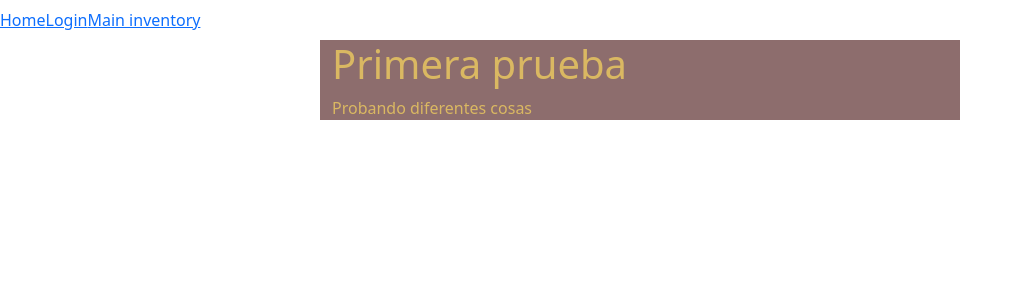
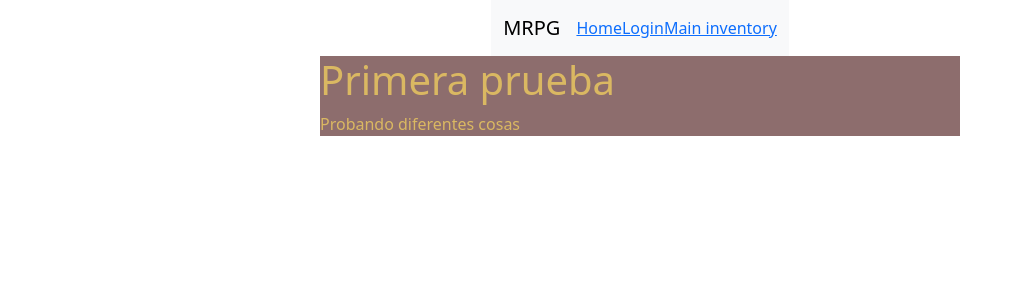
Before and after one commit to Veluxian/pp_001, a React (Create React App) app in the folder front_pp_01/: page / in a window 1280 px wide. Shown: the top 300 px of the page, without its empty margins (0-1023 px from the left). Built offline with nearby package versions, Linux system fonts and the light colour scheme.

Commit message:
Siguen las pruebas sobre la organizacion del frontend, se agrega el icono de la app

```diff
--- a/front_pp_01/src/assets/styles/custom/pages/home.scss
+++ b/front_pp_01/src/assets/styles/custom/pages/home.scss
@@ -1,4 +1,4 @@
-.container {
+.inicio {
     color: rgb(218, 184, 98);
     background-color: rgb(141, 109, 109);
     width: 50%;
--- a/front_pp_01/src/assets/styles/index.scss
+++ b/front_pp_01/src/assets/styles/index.scss
@@ -1,2 +1,3 @@
 @import '~bootstrap/scss/bootstrap';
 @import './custom/pages/home.scss';
+@import './custom/components/Navbar.scss';
--- a/front_pp_01/src/components/navbar/Navbar.js
+++ b/front_pp_01/src/components/navbar/Navbar.js
@@ -3,12 +3,17 @@ import { Link } from "react-router-dom";
 
 export const Navbar = () => {
     return(
-        <nav class="navbar navbar-expand-lg">
+        <div class="d-flex justify-content-center">
+            <nav class="navbar navbar-expand-lg bg-body-tertiary">
+                <div class="container-fluid">
+                    <a class="navbar-brand" href="/">MRPG</a>
                     <ul class="navbar-nav">
                         <li class="nav-item"><Link to= "/">Home</Link></li>
                         <li class="nav-item"><Link to ="/login">Login</Link></li>
                         <li class="nav-item"><Link to="/MainInventory">Main inventory</Link></li>
                     </ul>
+                </div>
             </nav>
+        </div>
     )
 }
--- a/front_pp_01/src/pages/home/Home.js
+++ b/front_pp_01/src/pages/home/Home.js
@@ -3,7 +3,7 @@ import '../../assets/styles/index.scss';
 
 export const Home = () => {
     return(
-        <div className="container">
+        <div className="inicio">
             <h1>Primera prueba</h1>
             <p> Probando diferentes cosas</p>
         </div>
```
Also changed, not shown: front_pp_01/src/assets/images/icono test.jpg (added), 1 other file (tests, documents, lock files or other folders). Lines whose indentation alone changed are shown as unchanged.
